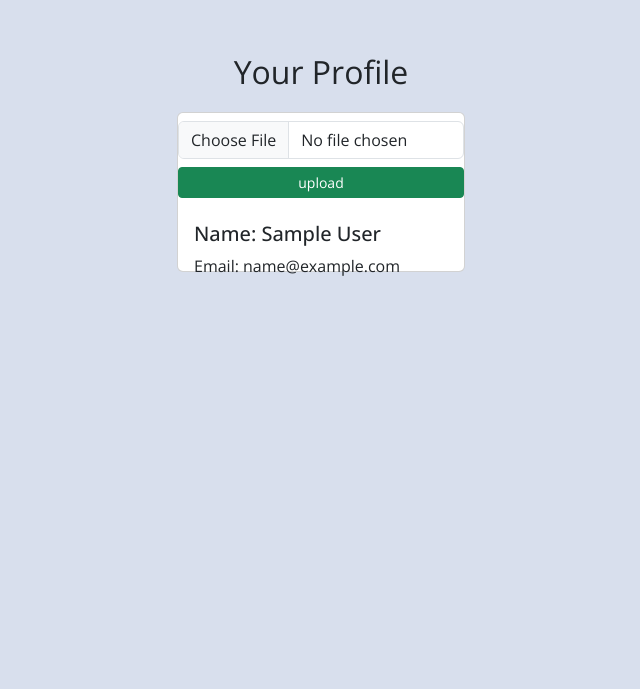
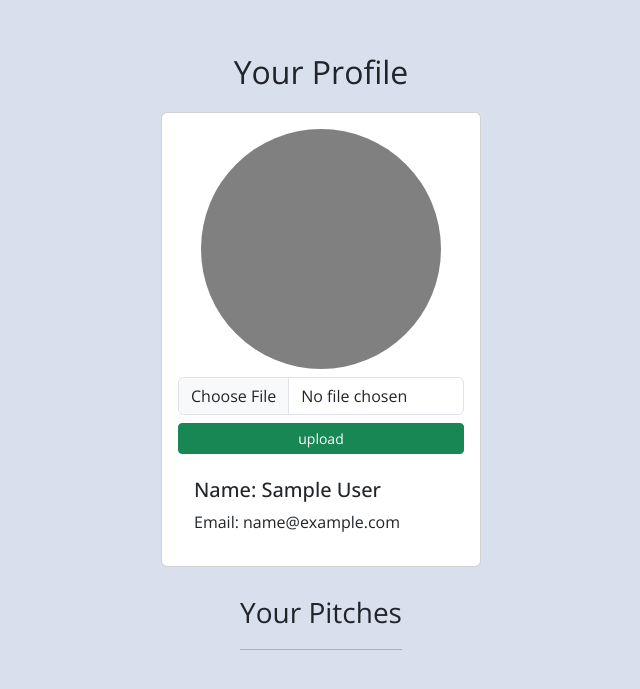
Before and after one commit to Edu58/Flask-Pitches-Webapp, a Flask app: page /profile/1 in a window 1280 px wide. Shown: the part 63-752 px from the top of the page, without its empty margins (319-959 px from the left). Run offline with Flask 2, Linux system fonts and the light colour scheme; the visitor is signed in with stand-in values (Sample User, id 1); data comes from the database, SQL or seed files in the repository; data that the repository does not hold is empty; some libraries are stand-ins or nearby versions.

Commit message:
feat: show user pitches in profile

```diff
--- a/app/main/views.py
+++ b/app/main/views.py
@@ -3,7 +3,7 @@ from app import db, photos
 from . import main
 from .forms import NewPitchForm, CommentForm
 from ..models import Pitches, Comments, Reactions, Categories, Users
-from flask_login import login_required
+from flask_login import login_required, current_user
 from sqlalchemy import desc
 
 
@@ -33,7 +33,8 @@ def add_pitch():
 
         # if chooses category is in the db
         if category in choices:
-            new_pitch = Pitches(pitch_content=pitch, category_id=int(choices.index(category)) + 1)
+            new_pitch = Pitches(pitch_content=pitch, category_id=int(choices.index(category)) + 1,
+                                user_id=current_user.user_id)
             db.session.add(new_pitch)
             db.session.commit()
             return redirect(url_for('main.index'))
@@ -79,12 +80,10 @@ def dislike(pitch_id, user_id):
     return redirect(request.args.get('next') or url_for('main.index'))
 
 
-@main.route('/profile/<user_id>', methods=["GET", "POST"])
+@main.route('/profile/<first_name>', methods=["GET", "POST"])
 @login_required
-def profile(user_id):
-    user = Users.query.filter_by(user_id=user_id).first()
-    print(user.profile_path)
-    return render_template('profile.html', user=user)
+def profile(first_name):
+    return render_template('profile.html', user=current_user)
 
 
 @main.route('/user/<user_id>/upload-profile-picture', methods=['POST'])
--- a/app/models.py
+++ b/app/models.py
@@ -30,6 +30,10 @@ class Users(UserMixin, db.Model):
 
     def verify_password(self, password):
         return check_password_hash(self.pass_hashed, password)
+
+    def get_all_pitches(self, user_id):
+        us = Pitches.query.filter_by(user_id=user_id)
+        print(us.pitch_content)
 
     def get_id(self):
         return self.user_id
--- a/app/templates/base.html
+++ b/app/templates/base.html
@@ -43,7 +43,7 @@
                 </li>
                 <li class="nav-item">
                     <a class="nav-link active" aria-current="page"
-                       href="{{ url_for('main.profile', user_id=current_user.user_id) }}">
+                       href="{{ url_for('main.profile', first_name=current_user.first_name) }}">
                         <button class="btn btn-sm btn btn-outline-light">Profile</button>
                     </a>
                 </li>
--- a/app/templates/index.html
+++ b/app/templates/index.html
@@ -22,8 +22,8 @@
 
             <div class="my-3">
                 {{ pitch.pitch_content }}
-                <div>
-                    <p class="text-dark">{{ pitch.user.first_name }} </p>
+                <div class="mt-1">
+                    <small class="text-dark fst-italic">by @{{ pitch.user.first_name }} </small>
                 </div>
             </div>
 
--- a/app/templates/profile.html
+++ b/app/templates/profile.html
@@ -3,10 +3,9 @@
 {% block title %} Profile {% endblock %}
 
 {% block content %}
-{% if current_user.email == user.email %}
 <div class="d-flex justify-content-center flex-column align-items-center mt-5">
     <p class="text-center fs-2">Your Profile</p>
-    <div class="card" style="width: 18rem; height: 10rem;">
+    <div class="card p-3" style="max-width: 20rem; height: auto;">
         {% if user.profile_path %}
         <img src="{{url_for('static', filename=user.profile_path)}}" alt="{{ email }}"
              class="card-img-top img-fluid img-thumbnail" style="width: auto; max-height: 20rem;">
@@ -16,7 +15,7 @@
             <input type="file" name="photo" class="form-control" required>
             <button type="submit" class="btn btn-sm btn-success mt-2 w-100 mx-auto">update photo</button>
         </form>
-        {% elif user == current_user %}
+        {% else %}
         <p style="width: 15rem; height: 15rem; margin: auto; border-radius: 50%; background-color: gray;"></p>
 
         <form action="{{url_for('main.upload_profile_pic',user_id=user.user_id)}}" method="POST"
@@ -25,13 +24,25 @@
             <button type="submit" class="btn btn-sm btn-success mt-2 w-100 mx-auto">upload</button>
         </form>
         {% endif %}
-
-
         <div class="card-body">
             <h5 class="card-title">Name: {{ user.first_name | capitalize }} {{ user.last_name | capitalize}}</h5>
             <p class="card-text">Email: {{ user.email }}</p>
         </div>
     </div>
+
+    <div class="mt-4">
+        <p class="fs-3">Your Pitches</p>
+        <hr>
+    </div>
 </div>
-{% endif %}
+
+<div>
+    <ol class="list-group list-group-numbered">
+        {% for pitch in user.pitches %}
+        <li class="list-group-item my-2">
+            {{ pitch.pitch_content }}
+        </li>
+        {% endfor %}
+    </ol>
+</div>
 {% endblock content %}
```
Also changed, not shown: 1 other file.
